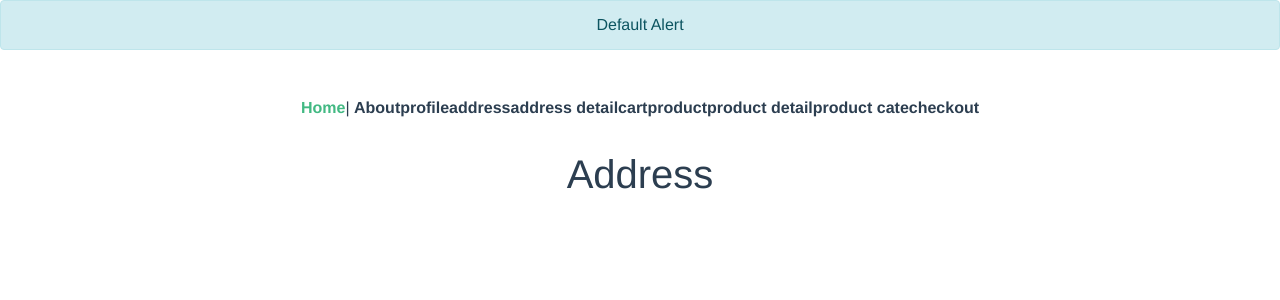
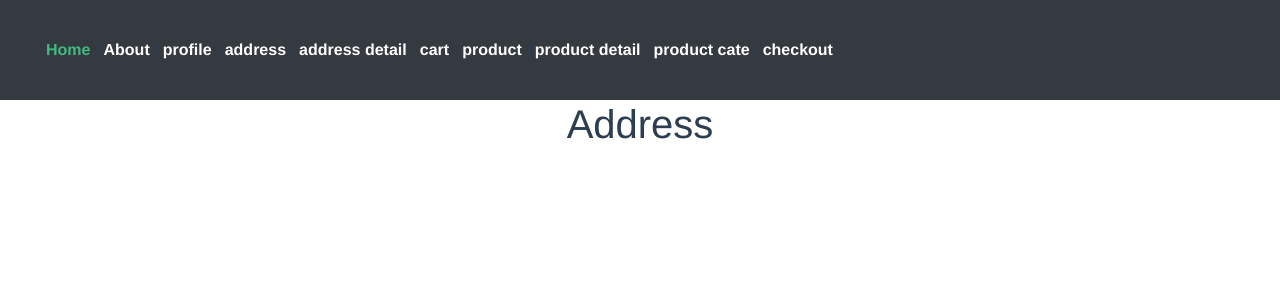
Before and after one commit to MyGreenSlime/Thng_seafood, a Vue app in the folder seafood_frontend/: page / in a window 1280 px wide. Shown: the top 300 px of the page. Built offline with nearby package versions, Linux system fonts and the light colour scheme.

Commit message:
merge dondon to master

```diff
--- a/seafood_frontend/src/App.vue
+++ b/seafood_frontend/src/App.vue
@@ -1,19 +1,21 @@
 <template>
   <div id="app">
-    <b-alert show>Default Alert</b-alert>
-
-    <div id="nav">
-      <router-link to="/">Home</router-link>|
-      <router-link to="/about">About</router-link>
-      <router-link to="/profile">profile</router-link>
-      <router-link to="/profile/address">address</router-link>
-      <router-link to="/profile/address/10">address detail</router-link>
-      <router-link to="/cart">cart</router-link>
-      <router-link to="/product">product</router-link>
-      <router-link to="/product/1">product detail</router-link>
-      <router-link to="/product/categories/5">product cate</router-link>
-      <router-link to="/checkout">checkout</router-link>
-    </div>
+    <b-navbar type="dark" variant="dark">
+      <b-navbar-nav>
+        <div id="nav">
+          <router-link to="/">Home</router-link> |
+          <router-link to="/about">About</router-link>  |
+          <router-link to="/profile">profile</router-link> |
+          <router-link to="/profile/address">address</router-link> |
+          <router-link to="/profile/address/10">address detail</router-link> |
+          <router-link to="/cart">cart</router-link> |
+          <router-link to="/product">product</router-link> |
+          <router-link to="/product/1">product detail</router-link> |
+          <router-link to="/product/categories/5">product cate</router-link> |
+          <router-link to="/checkout">checkout</router-link>
+        </div>
+      </b-navbar-nav>
+    </b-navbar>
     <router-view />
   </div>
 </template>
@@ -33,7 +35,7 @@
 
 #nav a {
   font-weight: bold;
-  color: #2c3e50;
+  color: #ffffff;
 }
 
 #nav a.router-link-exact-active {
```
Also changed, not shown: seafood_frontend/src/router/index.js (line endings or trailing spaces), 1 other file (tests, documents, lock files or other folders).
